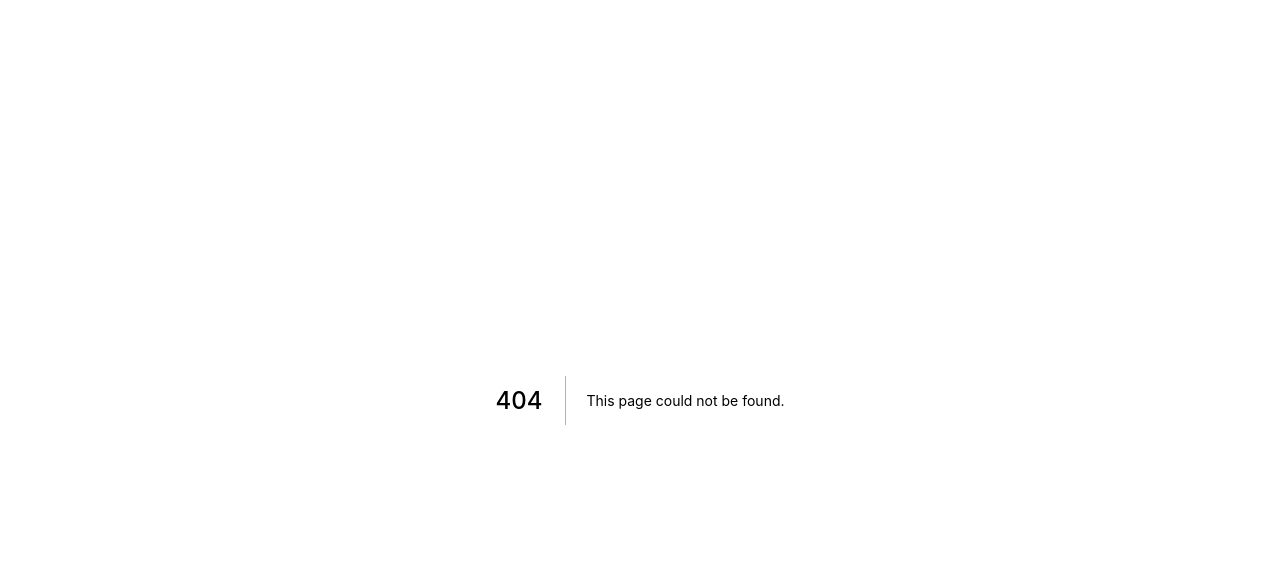
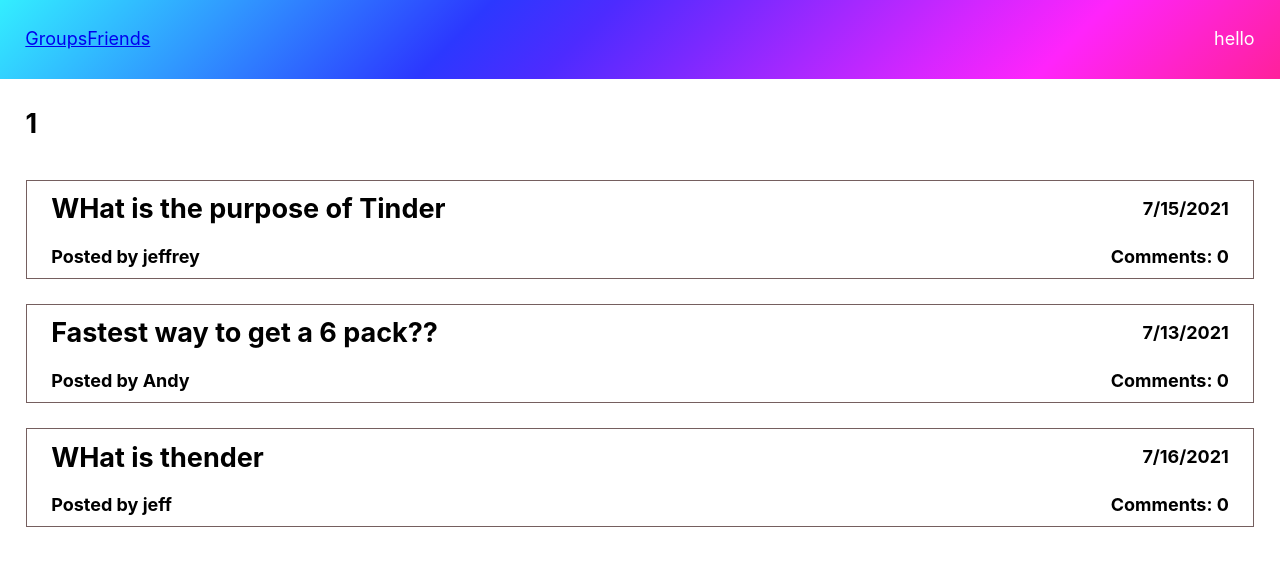
Before and after one commit to M2-Inc/Deeb8, a Next.js app: page /1/1 in a window 1280 px wide. Before the commit this address had no page. Shown: the top 566 px of the page. Built offline with nearby package versions, Linux system fonts and the light colour scheme.

Commit message:
create topic page

```diff
--- /dev/null
+++ b/pages/[group]/[topic].tsx
@@ -0,0 +1,74 @@
+import React, { FC, useEffect, useState } from 'react';
+import Router, { useRouter } from 'next/router';
+import NavBar from '../../components/NavBar';
+import ThreadContainer from '../../containers/ThreadContainer';
+
+interface Thread {
+  id: number;
+  title: string;
+  author: string;
+  created_at: string;
+  comments: number;
+}
+
+const ThreadPage: FC = () => {
+  const router = useRouter();
+  const { group, topic } = router.query;
+  const [user, setUser] = useState('hello');
+  const [threads, setThreads] = useState<Thread[]>([
+    {
+      id: 1,
+      title: 'WHat is the purpose of Tinder',
+      author: 'jeffrey',
+      created_at: '7/15/2021',
+      comments: 0,
+    },
+    {
+      id: 2,
+      title: 'Fastest way to get a 6 pack??',
+      author: 'Andy',
+      created_at: '7/13/2021',
+      comments: 0,
+    },
+    {
+      id: 3,
+      title: 'WHat is thender',
+      author: 'jeff',
+      created_at: '7/16/2021',
+      comments: 0,
+    },
+  ]);
+
+  // useEffect(() => {
+  //   if (!topic) return;
+  //   fetch(`http://localhost:4000/api/getThreads/${topic}`)
+  //     .then((res) => res.json())
+  //     .then((data) => {
+  //       if (!data.user || !data.threads) {
+  //         Router.push('/');
+  //         return;
+  //       }
+  //       setThreads(data.threads);
+  //       setUser(data.user);
+  //     })
+  //     .catch((e) => {
+  //       console.log(e);
+  //       Router.push('/');
+  //     });
+  // }, [threads]);
+
+  return (
+    <>
+      {user ? (
+        <>
+          <NavBar username={user} />
+          <ThreadContainer group={group} topic={topic} threads={threads} />
+        </>
+      ) : (
+        <h1>Loading page</h1>
+      )}
+    </>
+  );
+};
+
+export default ThreadPage;
```
